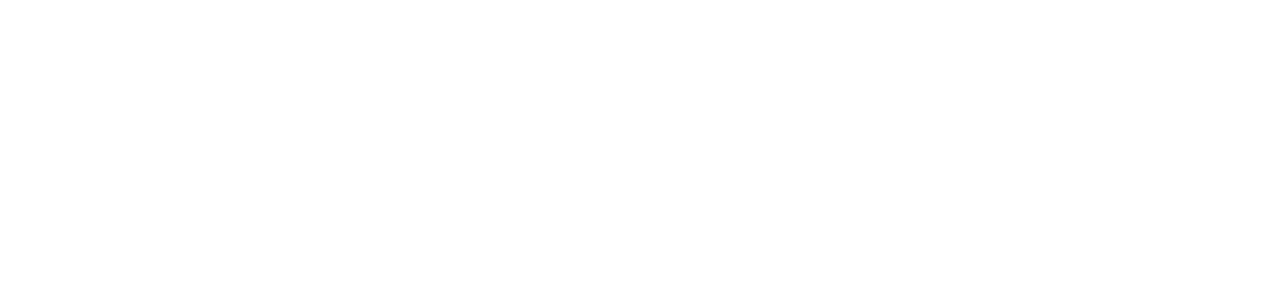
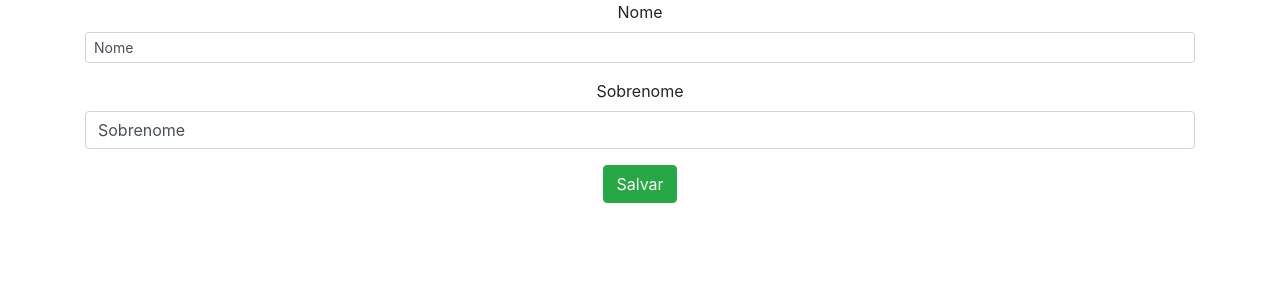
Before and after one commit to etanamati/react-training, a React (Create React App) app: page /classe in a window 1280 px wide. Shown: the top 300 px of the page. Built offline with nearby package versions, Linux system fonts and the light colour scheme.

Commit message:
Adicionado exemplos de componentes de classe

```diff
--- a/src/App.js
+++ b/src/App.js
@@ -2,11 +2,13 @@
 import { Route, Switch } from "react-router-dom";
 import "./App.css";
 import ValidationSchemaExample from "./pages/ValidationSchemaExample";
-import ComponenteClasse from "./pages/ComponenteClasse";
+import ExemploClasse from "./pages/ExemploClasse";
+import ExemploState from "./pages/ExemploState";
+import ExemploEffect from "./pages/ExemploEffect";
 import Hooks from "./pages/Hooks";
 import CustomHooks from "./pages/CustomHooks";
-import UseStateExample from './pages/UseStateExample';
-import UseEffectExample from './pages/UseEffectExample';
+import UseStateExample from "./pages/UseStateExample";
+import UseEffectExample from "./pages/UseEffectExample";
 
 class App extends Component {
   render() {
@@ -14,7 +16,9 @@
       <div className="App">
         <Switch>
           <Route path="/" exact component={ValidationSchemaExample} />
-          <Route path="/componente-classe" exact component={ComponenteClasse} />
+          <Route path="/classe" exact component={ExemploClasse} />
+          <Route path="/state" exact component={ExemploState} />
+          <Route path="/effect" exact component={ExemploEffect} />
           <Route path="/hooks" exact component={Hooks} />
           <Route path="/custom-hooks" exact component={CustomHooks} />
           <Route path="/use-state" exact component={UseStateExample} />
--- a/src/pages/CustomHooks.jsx
+++ b/src/pages/CustomHooks.jsx
@@ -7,11 +7,9 @@
   const lastName = useFormInput("Sobrenome");
   const email = useFormInput("nome.sobrenome@teste.com");
 
+  useEffect(() => {});
+
   useEffect(() => {
-    console.log("effect 1");
-  });
-  useEffect(() => {
-    console.log("effect 2");
     getDadosUsuario().then(data => {
       firstName.setValue(data.firstName);
       lastName.setValue(data.lastName);
--- /dev/null
+++ b/src/pages/ExemploClasse.jsx
@@ -0,0 +1,58 @@
+import React from "react";
+import { Button, Container, Form } from "react-bootstrap";
+import { getDadosUsuario } from "../services/Service";
+
+class ExemploClasse extends React.Component {
+  state = {
+    firstName: "",
+    lastName: ""
+  };
+
+  componentDidMount() {
+    getDadosUsuario().then(data => this.setState({ ...data }));
+  }
+
+  onChange = event => {
+    const { value, name } = event.target;
+    this.setState({
+      [name]: value
+    });
+  };
+
+  onSave = () => {
+    console.log(this.state);
+  };
+
+  render() {
+    const { firstName, lastName } = this.state;
+
+    return (
+      <Container title="Class Component">
+        <Form>
+          <Form.Group>
+            <Form.Label>Nome</Form.Label>
+            <Form.Control
+              name="firstName"
+              value={firstName}
+              onChange={this.onChange}
+              size="sm"
+            />
+          </Form.Group>
+          <Form.Group>
+            <Form.Label>Sobrenome</Form.Label>
+            <Form.Control
+              name="lastName"
+              value={lastName}
+              onChange={this.onChange}
+            />
+          </Form.Group>
+          <Button variant="success" onClick={this.onSave}>
+            Salvar
+          </Button>
+        </Form>
+      </Container>
+    );
+  }
+}
+
+export default ExemploClasse;
--- /dev/null
+++ b/src/pages/ExemploEffect.jsx
@@ -0,0 +1,74 @@
+import React from "react";
+import { Button, Container, Form } from "react-bootstrap";
+
+class ExemploEffect extends React.Component {
+  state = {
+    nome: "",
+    sobrenome: "",
+    width: window.innerWidth
+  };
+
+  componentDidMount() {
+    document.title = this.state.nome;
+    window.addEventListener("resize", this.handleResize);
+  }
+
+  componentDidUpdate() {
+    document.title = this.state.nome;
+  }
+
+  componentWillUnmount() {
+    window.removeEventListener("resize", this.handleResize());
+  }
+
+  handleChange = event => {
+    const { value, name } = event.target;
+    this.setState({
+      [name]: value
+    });
+  };
+
+  handleResize = () => {
+    this.setState({
+      width: window.innerWidth
+    });
+  };
+
+  onSave = () => {
+    console.log(this.state);
+  };
+
+  render() {
+    const { width, nome, sobrenome } = this.state;
+
+    return (
+      <Container title="Class Component">
+        <Form>
+          <p>{width}</p>
+          <Form.Group>
+            <Form.Label>Nome</Form.Label>
+            <Form.Control
+              name="nome"
+              value={nome}
+              onChange={this.handleChange}
+              size="sm"
+            />
+          </Form.Group>
+          <Form.Group>
+            <Form.Label>Sobrenome</Form.Label>
+            <Form.Control
+              name="sobrenome"
+              value={sobrenome}
+              onChange={this.handleChange}
+            />
+          </Form.Group>
+          <Button variant="success" onClick={this.onSave}>
+            Salvar
+          </Button>
+        </Form>
+      </Container>
+    );
+  }
+}
+
+export default ExemploEffect;
--- a/src/pages/ComponenteClasse.jsx
+++ b/src/pages/ExemploState.jsx
@@ -1,16 +1,11 @@
 import React from "react";
 import { Button, Container, Form } from "react-bootstrap";
-import { getDadosUsuario } from "../services/Service";
 
-class ComponenteClasse extends React.Component {
+class ExemploState extends React.Component {
   state = {
-    firstName: "",
-    lastName: ""
+    nome: "",
+    sobrenome: ""
   };
-
-  componentDidMount() {
-    getDadosUsuario().then(data => this.setState({ ...data }));
-  }
 
   onChange = event => {
     const { value, name } = event.target;
@@ -24,7 +19,7 @@
   };
 
   render() {
-    const { firstName, lastName } = this.state;
+    const { nome, sobrenome } = this.state;
 
     return (
       <Container title="Class Component">
@@ -32,8 +27,8 @@
           <Form.Group>
             <Form.Label>Nome</Form.Label>
             <Form.Control
-              name="firstName"
-              value={firstName}
+              name="nome"
+              value={nome}
               onChange={this.onChange}
               size="sm"
             />
@@ -41,8 +36,8 @@
           <Form.Group>
             <Form.Label>Sobrenome</Form.Label>
             <Form.Control
-              name="lastName"
-              value={lastName}
+              name="sobrenome"
+              value={sobrenome}
               onChange={this.onChange}
             />
           </Form.Group>
@@ -55,4 +50,4 @@
   }
 }
 
-export default ComponenteClasse;
+export default ExemploState;
--- a/src/pages/UseStateExample.jsx
+++ b/src/pages/UseStateExample.jsx
@@ -1,17 +1,29 @@
-import React, {useState} from 'react';
+import React, { useState } from "react";
+import { Container, Row } from "react-bootstrap";
 
 const UseStateExample = () => {
-  const [nome, setNome] = useState('Teste');
+  const [state, setState] = useState({ nome: "", sobrenome: "" });
 
   const handleChange = event => {
-    setNome(event.target.value);
-  }
+    const { name, value } = event.target;
+
+    setState({ [name]: value });
+  };
 
   return (
-    <div>
-      <input name="nome" value={nome} onChange={handleChange} />
-    </div>
+    <Container>
+      <Row>
+        <input name="nome" value={state.nome} onChange={handleChange} />
+      </Row>
+      <Row>
+        <input
+          name="sobrenome"
+          value={state.sobrenome}
+          onChange={handleChange}
+        />
+      </Row>
+    </Container>
   );
-}
+};
 
 export default UseStateExample;
```
Also changed, not shown: src/pages/UseEffectExample.jsx (+7 -6 lines).
